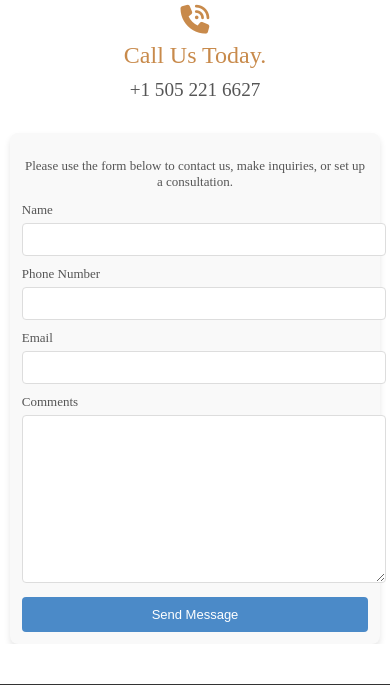
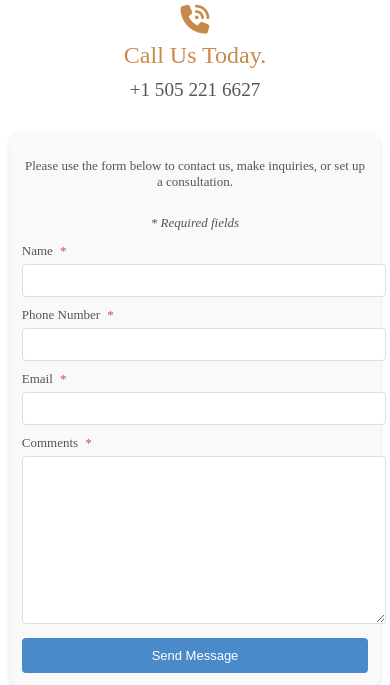
Before and after one commit to NickJ21/ferox, a Django app: page /content/contact/ in a window 390 px wide. Shown: the part 351-1036 px from the top of the page. Run offline with Django 5.2, Linux system fonts and the light colour scheme; some libraries are stand-ins or nearby versions; some web fonts are replaced.

Commit message:
updated contact form required fields, phone number input sent

```diff
--- a/content/forms.py
+++ b/content/forms.py
@@ -1,8 +1,21 @@
 from django import forms
 
 class ContactForm(forms.Form):
-    name = forms.CharField(max_length=200, widget=forms.TextInput(attrs={'placeholder': ""}))
-    number = forms.CharField(max_length=200, widget=forms.TextInput(attrs={'placeholder': "", 'type': "number"}))
-    email = forms.CharField(max_length=200, widget=forms.TextInput(attrs={'placeholder': "",
-    'type': "email"}))
-    message = forms.CharField(widget=forms.Textarea(attrs={'placeholder': ""}))
+    name = forms.CharField(max_length=200, required=True, widget=forms.TextInput(attrs={
+        'placeholder': "",
+        'required': 'required'  # HTML5 required attribute
+    }))
+    number = forms.CharField(max_length=20, required=True, widget=forms.TextInput(attrs={
+        'placeholder': "",
+        'type': "tel",
+        'pattern': "[0-9]*",
+        'required': 'required'
+    }))
+    email = forms.EmailField(max_length=200, required=True, widget=forms.EmailInput(attrs={
+        'placeholder': "",
+        'required': 'required'
+    }))
+    message = forms.CharField(required=True, widget=forms.Textarea(attrs={
+        'placeholder': "",
+        'required': 'required'
+    }))
--- a/content/views.py
+++ b/content/views.py
@@ -21,15 +21,16 @@ def contact_view(request):
 
             name = form.cleaned_data['name']
             email = form.cleaned_data['email']
+            number = form.cleaned_data['number']
             message = form.cleaned_data['message']
 
-            full_message = f"This is an email from your contact page\nName:{name}\nEmail:{email}\nMessage:{message}"
+            full_message = f"This is an email from your contact page\nName: {name}\nEmail: {email}\nPhone: {number}\nMessage: {message}"
 
             send_mail(
                 "Email from " + name,
-                message,
+                full_message,
                 email,
-                ['feroxtestemail@gmail.com']
+                ['jeremy.gurule@feroxaero.com']
             )
 
              # Display a success message using Django's messages framework
--- a/static/css/contact.css
+++ b/static/css/contact.css
@@ -121,6 +121,22 @@
 .contact-form button:hover {
     background-color: #0056b3;
 }
+
+/* Required field styling */
+.required {
+    color: #d64045;
+    /* or any color you prefer */
+    margin-left: 4px;
+}
+
+.required-field-note {
+    font-size: 0.9em;
+    color: #666;
+    margin-bottom: 20px;
+    font-style: italic;
+}
+
+
 
 /* Success Message */
 .success-form {
--- a/templates/content/contact.html
+++ b/templates/content/contact.html
@@ -33,21 +33,20 @@
 
     <div class="container center-column contact-form">
         <p>Please use the form below to contact us, make inquiries, or set up a consultation.</p>
+        <p class="required-field-note">* Required fields</p>
         <form id="emailForm" class="" method="POST" action=".">
             {% csrf_token %}
-            <label for="name">Name</label>
+            <label for="name">Name <span class="required">*</span></label>
             {{ form.name|add_class:"form-input" }}
-            <label for="number">Phone Number</label>
+            <label for="number">Phone Number <span class="required">*</span></label>
             {{ form.number|add_class:"form-input" }}
-            <label for="email">Email</label>
+            <label for="email">Email <span class="required">*</span></label>
             {{ form.email|add_class:"form-input" }}
-            <label for="message">Comments</label>
+            <label for="message">Comments <span class="required">*</span></label>
             {{ form.message|add_class:"form-textarea" }}
 
             <button>Send Message</button>
         </form>
     </div>
 </section>
-
-
 {% endblock %}
```
Also changed, not shown: 1 other file.
